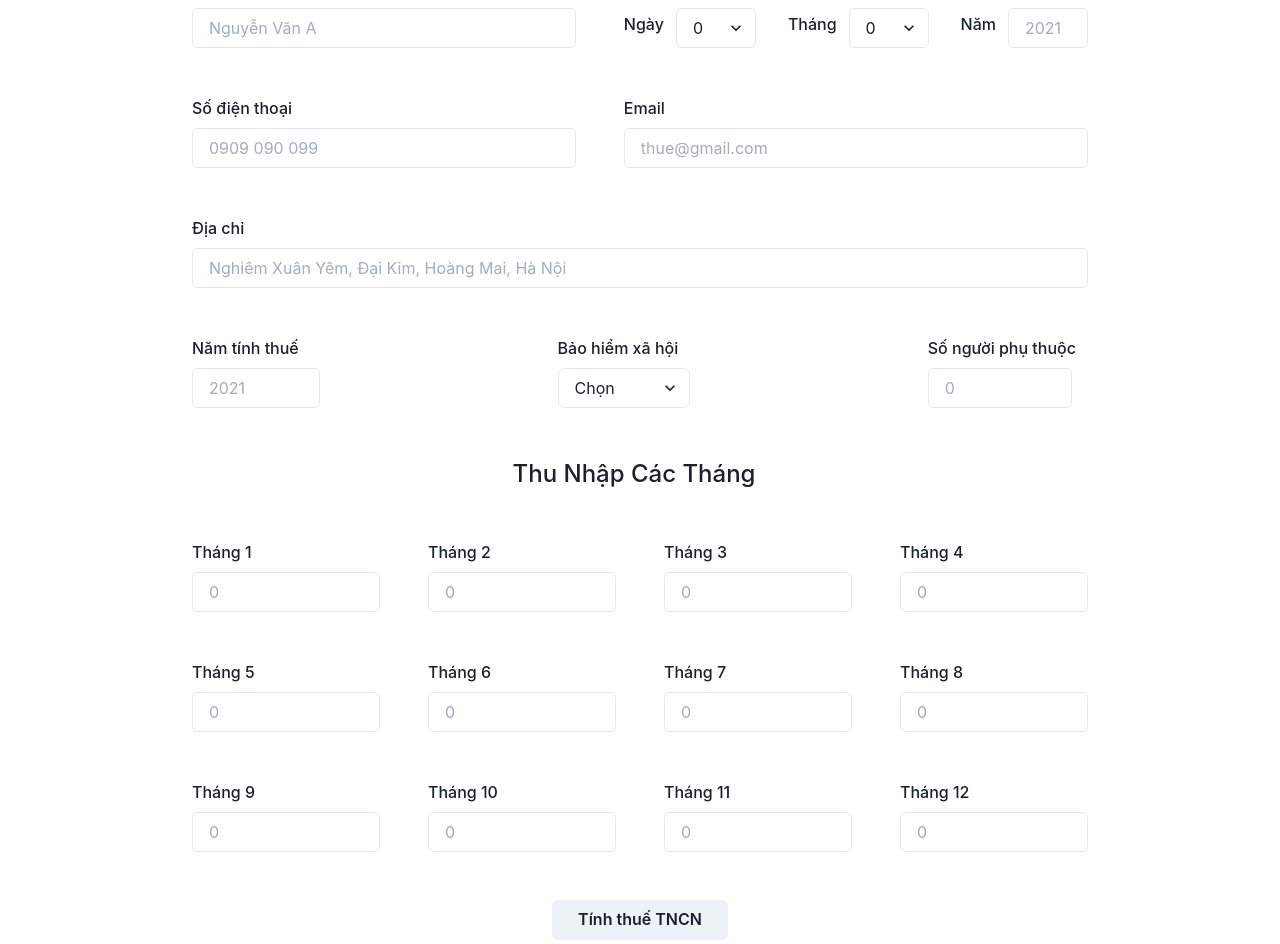
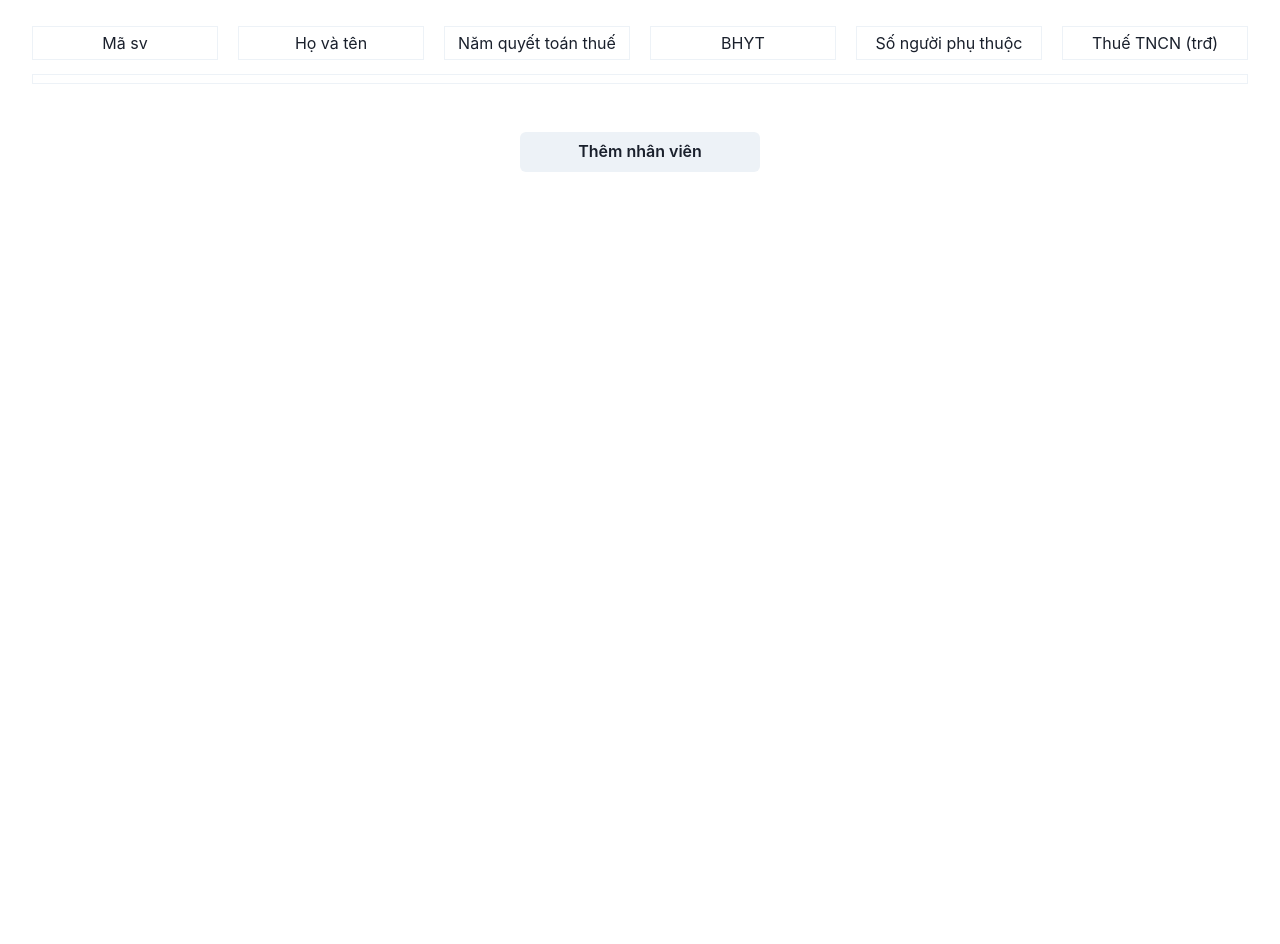
Before and after one commit to Black-Cloud-2301/tax, a React (Create React App) app: page / in a window 1280 px wide. Shown: the part 168-1112 px from the top of the page. After the commit the page ends 800 px from the top, so only its background shows below. Built offline with nearby package versions, Linux system fonts and the light colour scheme.

Commit message:
22/10/2021

```diff
--- a/src/App.js
+++ b/src/App.js
@@ -5,6 +5,7 @@ import OutputField from './outputPage/OutputField';
 import { BrowserRouter as Router, Switch, Route } from 'react-router-dom';
 import SearchField from './outputPage/SearchField';
 import Navbar from './components/Navbar';
+import Home from './home/Home';
 
 function App() {
   return (
@@ -12,9 +13,10 @@ function App() {
       <Router>
         <Navbar />
         <Switch>
-          <Route exact path="/" component={InputField} />
-          <Route exact path="/output" component={OutputField} />
-          <Route exact path="/search" component={SearchField} />
+          <Route exact path="/"><Home/></Route>
+          <Route  path="/input" component={InputField} />
+          <Route  path="/output/:id" component={OutputField} />
+          <Route  path="/search" component={SearchField} />
         </Switch>
       </Router>
     </ChakraProvider>
--- a/src/components/Navbar.js
+++ b/src/components/Navbar.js
@@ -17,7 +17,7 @@ import {
 } from '@chakra-ui/react';
 import { HamburgerIcon, CloseIcon } from '@chakra-ui/icons';
 
-const Links = ['Tính Thuế', 'Tìm Kiếm'];
+const Links = ['Trang chủ','Thêm nhân viên', 'Tìm Kiếm'];
 
 const NavLink = ({ children }) => (
   <Link
@@ -75,9 +75,21 @@ export default function Navbar() {
                   textDecoration: 'none',
                   bg: useColorModeValue('gray.200', 'gray.700'),
                 }}
-                href="search"
+                href="/input"
               >
                 {Links[1]}
+              </Link>
+              <Link
+                px={2}
+                py={1}
+                rounded={'md'}
+                _hover={{
+                  textDecoration: 'none',
+                  bg: useColorModeValue('gray.200', 'gray.700'),
+                }}
+                href="/search"
+              >
+                {Links[2]}
               </Link>
             </HStack>
           </HStack>
--- /dev/null
+++ b/src/context.js
@@ -0,0 +1,62 @@
+import React,{useContext,useState,useEffect} from 'react'
+
+const AppContext = React.createContext();
+
+let employeeDefault = {
+  id:'',
+  name: '',
+  day: 1,
+  month: 1,
+  year: 2021,
+  phone: '',
+  email: '',
+  address: '',
+  taxYear: 2021,
+  bhxh: false,
+  dependent: 0,
+  valueMonth1: 0,
+  valueMonth2: 0,
+  valueMonth3: 0,
+  valueMonth4: 0,
+  valueMonth5: 0,
+  valueMonth6: 0,
+  valueMonth7: 0,
+  valueMonth8: 0,
+  valueMonth9: 0,
+  valueMonth10: 0,
+  valueMonth11: 0,
+  valueMonth12: 0,
+};
+
+const getLocal = () => {
+  const data = localStorage.getItem('employees');
+  return data? JSON.parse(data) : [];
+}
+
+const AppProvider = ({children}) => {
+    const [employee,setEmployee] = useState(employeeDefault);
+    const [isAdd,setIsAdd] = useState(false)
+    const [listEmploy,setListEmploy] = useState(getLocal());
+
+    const handleAddEmployee = () => {
+        setListEmploy([...listEmploy,employee])
+        setEmployee(employeeDefault);
+        setIsAdd(!isAdd)
+
+    }
+    useEffect(() => {
+        localStorage.setItem('employees', JSON.stringify(listEmploy))
+    },[isAdd])
+
+    return <AppContext.Provider
+        value={{
+            setEmployee,employee,handleAddEmployee,listEmploy
+        }}>
+    {children}</AppContext.Provider>
+}
+
+export const useGlobalContext = () => {
+    return useContext(AppContext);
+}
+
+export {AppContext,AppProvider}
--- /dev/null
+++ b/src/handleTaxTNCN/handleTax.js
@@ -0,0 +1,84 @@
+let data = {
+  name: '',
+  day: 1,
+  month: 1,
+  year: 2021,
+  phone: '',
+  email: '',
+  address: '',
+  taxYear: 2021,
+  bhxh: false,
+  dependent: 0,
+  valueMonth1: 0,
+  valueMonth2: 0,
+  valueMonth3: 0,
+  valueMonth4: 0,
+  valueMonth5: 0,
+  valueMonth6: 0,
+  valueMonth7: 0,
+  valueMonth8: 0,
+  valueMonth9: 0,
+  valueMonth10: 0,
+  valueMonth11: 0,
+  valueMonth12: 0,
+};
+export  const realTax = (data) => {
+    if (data.taxYear >= 2021) {
+      let result =
+        data.valueMonth1 +
+        data.valueMonth2 +
+        data.valueMonth3 +
+        data.valueMonth4 +
+        data.valueMonth5 +
+        data.valueMonth6 +
+        data.valueMonth7 +
+        data.valueMonth8 +
+        data.valueMonth9 +
+        data.valueMonth10 +
+        data.valueMonth11 +
+        data.valueMonth12;
+
+      result =
+        result -
+        (data.bhxh === 'true' ? result * 0.08 : 0) -
+        data.dependent * 4.4 * 12 -
+        132;
+      if (result <= 0) return 0;
+      else if (result <= 60) return result * 0.05;
+      else if (result <= 120) return result * 0.1 - 3;
+      else if (result <= 216) return result * 0.15 - 9;
+      else if (result <= 384) return result * 0.2 - 23.4;
+      else if (result <= 624) return result * 0.25 - 57;
+      else if (result <= 960) return result * 0.3 - 117;
+      else return result * 0.35 - 217.8;
+    } else {
+      let result =
+        parseInt(data.valueMonth1) +
+        data.valueMonth2 +
+        data.valueMonth3 +
+        data.valueMonth4 +
+        data.valueMonth5 +
+        data.valueMonth6 +
+        data.valueMonth7 +
+        data.valueMonth8 +
+        data.valueMonth9 +
+        data.valueMonth10 +
+        data.valueMonth11 +
+        data.valueMonth12;
+
+      result =
+        result -
+        (data.bhxh === 'true' ? result * 0.08 : 0) -
+        data.dependent * 4.4 * 12 -
+        108;
+
+      if (result <= 0) return 0;
+      else if (result <= 60) return result * 0.05;
+      else if (result <= 120) return result * 0.1 - 3;
+      else if (result <= 216) return result * 0.15 - 9;
+      else if (result <= 384) return result * 0.2 - 23.4;
+      else if (result <= 624) return result * 0.25 - 57;
+      else if (result <= 960) return result * 0.3 - 117;
+      else return result * 0.35 - 217.8;
+    }
+}
--- /dev/null
+++ b/src/home/Home.js
@@ -0,0 +1,56 @@
+import { Box, Flex, Grid,Button } from '@chakra-ui/react'
+import React from 'react'
+import { Link } from 'react-router-dom'
+import { useGlobalContext } from '../context'
+import { realTax } from '../handleTaxTNCN/handleTax';
+
+
+const Home = () => {
+    const {listEmploy} = useGlobalContext();
+    console.log(listEmploy);
+
+    return (
+        <>
+            <Flex margin="32px 0 " fontSize="44px" align="center" justify="center" w="100%">Thông tin nhân viên trong công ty</Flex>
+
+            <Grid  templateColumns="repeat(6,1fr)" gap={5} w="95%" mx="auto" marginBottom="14px">
+                <Flex border="1px solid #EDF2F7" padding="4px 0px" align="center" justify="center" w="100%" h="100%" bg="white">Mã sv</Flex>
+                <Flex border="1px solid #EDF2F7" padding="4px 0px" align="center" justify="center" w="100%" h="100%" bg="white">Họ và tên</Flex>
+                <Flex border="1px solid #EDF2F7" padding="4px 0px" align="center" justify="center" w="100%" h="100%" bg="white">Năm quyết toán thuế</Flex>
+                <Flex border="1px solid #EDF2F7" padding="4px 0px" align="center" justify="center" w="100%" h="100%" bg="white">BHYT</Flex>
+                <Flex border="1px solid #EDF2F7" padding="4px 0px" align="center" justify="center" w="100%" h="100%" bg="white">Số người phụ thuộc</Flex>
+                <Flex border="1px solid #EDF2F7" padding="4px 0px" align="center" justify="center" w="100%" h="100%" bg="white">Thuế TNCN (trđ)</Flex>
+            </Grid>
+            <Box border="1px solid #EDF2F7" w="95%" mx="auto" paddingTop="8px">
+
+                {listEmploy.map((employee) => {
+                    const {id,name,taxYear,bhxh,dependent} = employee;
+                    const realTNCN = realTax(employee).toFixed(2);
+                    console.log(realTax(employee))
+                    return(
+                        <Link to={`/output/${id}`} >
+                            <Grid key={id} cursor="pointer" templateColumns="repeat(6,1fr)" gap={5} w="100%" mx="auto"  borderBottom="1px solid #EDF2F7" paddingBottom="8px">
+                                <Flex  padding="4px 0px" align="center" justify="center" w="100%" h="100%" bg="white">{id}</Flex>
+                                <Flex  padding="4px 0px" align="center" justify="center" w="100%" h="100%" bg="white">{name}</Flex>
+                                <Flex  padding="4px 0px" align="center" justify="center" w="100%" h="100%" bg="white">{taxYear}</Flex>
+                                <Flex  padding="4px 0px" align="center" justify="center" w="100%" h="100%" bg="white">{Boolean(bhxh)?'Có':'Không'}</Flex>
+                                <Flex  padding="4px 0px" align="center" justify="center" w="100%" h="100%" bg="white">{dependent}</Flex>
+                                <Flex  padding="4px 0px" align="center" justify="center" w="100%" h="100%" bg="white">{realTNCN}</Flex>
+                            </Grid>
+                        </Link>
+                    )
+                })}
+
+            </Box>
+            <Box textAlign="center">
+          <Link to="/input">
+            <Button my={12} w={60}>
+              Thêm nhân viên
+            </Button>
+          </Link>
+        </Box>
+        </>
+    )
+}
+
+export default Home
--- a/src/index.js
+++ b/src/index.js
@@ -1,10 +1,13 @@
 import React, { StrictMode } from 'react';
 import ReactDOM from 'react-dom';
 import App from './App';
+import {AppProvider} from './context';
 
 ReactDOM.render(
   <StrictMode>
-    <App />
+    <AppProvider>
+      <App />
+    </AppProvider>
   </StrictMode>,
   document.getElementById('root')
 );
--- a/src/inputPage/InputField.js
+++ b/src/inputPage/InputField.js
@@ -1,4 +1,4 @@
-import React from 'react';
+import React,{useState,useEffect} from 'react';
 import {
   Input,
   FormLabel,
@@ -11,19 +11,38 @@ import {
 } from '@chakra-ui/react';
 import { Link } from 'react-router-dom';
 import { data } from '../data/tempData';
+import { useGlobalContext } from '../context';
+
+
 
 const InputField = () => {
+  const {setEmployee,employee,handleAddEmployee,listEmploy} = useGlobalContext();
+
+
+
+
+
+
   return (
     <>
       <Box w="70%" mx="auto">
-        <Grid mt={20} templateColumns="repeat(2,1fr)" gap={12}>
+        <Grid mt={20} templateColumns="repeat(3,1fr)" gap={12}>
+         <GridItem>
+            <FormLabel> Mã nhân viên </FormLabel>
+            <Input
+              placeholder="0001"
+              w="30"
+              errorBorderColor="red.300"
+              onChange={(e) => setEmployee({...employee,id: e.target.value })}
+            />
+          </GridItem>
           <GridItem>
             <FormLabel> Họ và Tên </FormLabel>
             <Input
               placeholder="Nguyễn Văn A"
               size="md"
               errorBorderColor="red.300"
-              onChange={e => (data.name = e.target.value)}
+              onChange={(e) => setEmployee({...employee,name: e.target.value })}
             />
           </GridItem>
           <GridItem>
@@ -33,7 +52,8 @@ const InputField = () => {
               <Select
                 w={20}
                 placeholder="0"
-                onChange={e => (data.day = e.target.value)}
+              onChange={(e) => setEmployee({...employee,day: e.target.value })}
+
               >
                 <option>1</option>
                 <option>2</option>
@@ -72,7 +92,8 @@ const InputField = () => {
                 w={20}
                 selected="selected"
                 placeholder="0"
-                onChange={e => (data.month = e.target.value)}
+                onChange={(e) => setEmployee({...employee,month: e.target.value })}
+
               >
                 <option>1</option>
                 <option>2</option>
@@ -92,17 +113,22 @@ const InputField = () => {
                 placeholder="2021"
                 w={20}
                 size="md"
-                onChange={e => (data.year = e.target.value)}
+                onChange={(e) => setEmployee({...employee,year: e.target.value })}
+
               />
             </Flex>
           </GridItem>
+        </Grid>
+        <Grid mt={20} templateColumns="repeat(2,1fr)" gap={12}>
+
           <GridItem>
             <FormLabel> Số điện thoại </FormLabel>
             <Input
               type="tel"
               placeholder="0909 090 099"
               size="md"
-              onChange={e => (data.phone = e.target.value)}
+              onChange={(e) => setEmployee({...employee,phone: e.target.value })}
+
             />
           </GridItem>
           <GridItem>
@@ -111,7 +137,8 @@ const InputField = () => {
               type="email"
               placeholder="thue@gmail.com"
               size="md"
-              onChange={e => (data.email = e.target.value)}
+              onChange={(e) => setEmployee({...employee,email: e.target.value })}
+
             />
           </GridItem>
           <GridItem colSpan={2}>
@@ -120,7 +147,8 @@ const InputField = () => {
               type="text"
               placeholder="Nghiêm Xuân Yêm, Đại Kim, Hoàng Mai, Hà Nội "
               size="md"
-              onChange={e => (data.address = e.target.value)}
+              onChange={(e) => setEmployee({...employee,address: e.target.value })}
+
             />
           </GridItem>
           <GridItem colSpan={2}>
@@ -132,7 +160,7 @@ const InputField = () => {
                   placeholder="2021"
                   size="md"
                   w={32}
-                  onChange={e => (data.taxYear = parseInt(e.target.value))}
+                  onChange={e => setEmployee({...employee,taxYear: parseInt(e.target.value)})}
                 />
               </Box>
               <Box>
@@ -141,7 +169,7 @@ const InputField = () => {
                   type="text"
                   size="md"
                   placeholder="Chọn"
-                  onChange={e => (data.bhxh = e.target.value)}
+                  onChange={e => setEmployee({...employee,bhxh : Boolean(e.target.option)})}
                 >
                   <option value={true}>Có</option>
                   <option value={false}>Không</option>
@@ -154,7 +182,7 @@ const InputField = () => {
                   placeholder="0"
                   size="md"
                   w={36}
-                  onChange={e => (data.dependent = parseInt(e.target.value))}
+                  onChange={e => setEmployee({...employee,dependent : parseInt(e.target.value)})}
                 />
               </Box>
             </Flex>
@@ -169,7 +197,7 @@ const InputField = () => {
             <Input
               placeholder="0"
               size="md"
-              onChange={e => (data.valueMonth1 = parseFloat(e.target.value))}
+              onChange={e => setEmployee({...employee,valueMonth1 :parseFloat(e.target.value)})}
             />
           </GridItem>
           <GridItem>
@@ -177,7 +205,8 @@ const InputField = () => {
             <Input
               placeholder="0"
               size="md"
-              onChange={e => (data.valueMonth2 = parseFloat(e.target.value))}
+              onChange={e => setEmployee({...employee,valueMonth2 :parseFloat(e.target.value)})}
+
             />
           </GridItem>
           <GridItem>
@@ -185,7 +214,8 @@ const InputField = () => {
             <Input
               placeholder="0"
               size="md"
-              onChange={e => (data.valueMonth3 = parseFloat(e.target.value))}
+              onChange={e => setEmployee({...employee,valueMonth3 :parseFloat(e.target.value)})}
+
             />
           </GridItem>
           <GridItem>
@@ -193,7 +223,8 @@ const InputField = () => {
             <Input
               placeholder="0"
               size="md"
-              onChange={e => (data.valueMonth4 = parseFloat(e.target.value))}
+              onChange={e => setEmployee({...employee,valueMonth4 :parseFloat(e.target.value)})}
+
             />
           </GridItem>
           <GridItem>
@@ -201,7 +232,8 @@ const InputField = () => {
             <Input
               placeholder="0"
               size="md"
-              onChange={e => (data.valueMonth5 = parseFloat(e.target.value))}
+              onChange={e => setEmployee({...employee,valueMonth5 :parseFloat(e.target.value)})}
+
             />
           </GridItem>
           <GridItem>
@@ -209,7 +241,8 @@ const InputField = () => {
             <Input
               placeholder="0"
               size="md"
-              onChange={e => (data.valueMonth6 = parseFloat(e.target.value))}
+              onChange={e => setEmployee({...employee,valueMonth6 :parseFloat(e.target.value)})}
+
             />
           </GridItem>
           <GridItem>
@@ -217,7 +250,8 @@ const InputField = () => {
             <Input
               placeholder="0"
               size="md"
-              onChange={e => (data.valueMonth7 = parseFloat(e.target.value))}
+              onChange={e => setEmployee({...employee,valueMonth7 :parseFloat(e.target.value)})}
+
             />
           </GridItem>
           <GridItem>
@@ -225,7 +259,8 @@ const InputField = () => {
             <Input
               placeholder="0"
               size="md"
-              onChange={e => (data.valueMonth8 = parseFloat(e.target.value))}
+              onChange={e => setEmployee({...employee,valueMonth8 :parseFloat(e.target.value)})}
+
             />
           </GridItem>
           <GridItem>
@@ -233,7 +268,8 @@ const InputField = () => {
             <Input
               placeholder="0"
               size="md"
-              onChange={e => (data.valueMonth9 = parseFloat(e.target.value))}
+              onChange={e => setEmployee({...employee,valueMonth9 :parseFloat(e.target.value)})}
+
             />
           </GridItem>
           <GridItem>
@@ -241,7 +277,8 @@ const InputField = () => {
             <Input
               placeholder="0"
               size="md"
-              onChange={e => (data.valueMonth10 = parseFloat(e.target.value))}
+              onChange={e => setEmployee({...employee,valueMonth10 :parseFloat(e.target.value)})}
+
             />
           </GridItem>
           <GridItem>
@@ -249,7 +286,8 @@ const InputField = () => {
             <Input
               placeholder="0"
               size="md"
-              onChange={e => (data.valueMonth11 = parseFloat(e.target.value))}
+              onChange={e => setEmployee({...employee,valueMonth11 :parseFloat(e.target.value)})}
+
             />
           </GridItem>
           <GridItem>
@@ -257,14 +295,15 @@ const InputField = () => {
             <Input
               placeholder="0"
               size="md"
-              onChange={e => (data.valueMonth12 = parseFloat(e.target.value))}
+              onChange={e => setEmployee({...employee,valueMonth12 :parseFloat(e.target.value)})}
+
             />
           </GridItem>
         </Grid>
         <Box textAlign="center">
-          <Link to="/output">
-            <Button my={12} w={44}>
-              Tính thuế TNCN
+          <Link to="/">
+            <Button my={12} w={60} onClick={handleAddEmployee}>
+              Nhập thông tin nhân viên
             </Button>
           </Link>
         </Box>
--- a/src/outputPage/OutputField.js
+++ b/src/outputPage/OutputField.js
@@ -12,40 +12,46 @@ import {
   Flex,
   Button,
 } from '@chakra-ui/react';
-import { Link } from 'react-router-dom';
-import { data } from '../data/tempData';
+import { Link,useParams } from 'react-router-dom';
+// import { data } from '../data/tempData';
 import { noteData } from '../database/configFirebase';
+import { useGlobalContext } from '../context';
 
 //thêm dữ liệu vào firebase
-const addData = () => {
-  var dataAdd = {};
-  dataAdd.name = data.name;
-  dataAdd.email = data.email;
-  dataAdd.address = data.address;
-  dataAdd.phone = data.phone;
-  dataAdd.day = data.day;
-  dataAdd.month = data.month;
-  dataAdd.year = data.year;
-  dataAdd.taxYear = data.taxYear;
-  dataAdd.dependent = data.dependent;
-  dataAdd.bhxh = data.bhxh;
-  dataAdd.valueMonth1 = data.valueMonth1;
-  dataAdd.valueMonth2 = data.valueMonth2;
-  dataAdd.valueMonth3 = data.valueMonth3;
-  dataAdd.valueMonth4 = data.valueMonth4;
-  dataAdd.valueMonth5 = data.valueMonth5;
-  dataAdd.valueMonth6 = data.valueMonth6;
-  dataAdd.valueMonth7 = data.valueMonth7;
-  dataAdd.valueMonth8 = data.valueMonth8;
-  dataAdd.valueMonth9 = data.valueMonth9;
-  dataAdd.valueMonth10 = data.valueMonth10;
-  dataAdd.valueMonth11 = data.valueMonth11;
-  dataAdd.valueMonth12 = data.valueMonth12;
-  //console.log(dataAdd);
-  noteData.push(dataAdd);
-};
+// const addData = () => {
+//   var dataAdd = {};
+//   dataAdd.name = data.name;
+//   dataAdd.email = data.email;
+//   dataAdd.address = data.address;
+//   dataAdd.phone = data.phone;
+//   dataAdd.day = data.day;
+//   dataAdd.month = data.month;
+//   dataAdd.year = data.year;
+//   dataAdd.taxYear = data.taxYear;
+//   dataAdd.dependent = data.dependent;
+//   dataAdd.bhxh = data.bhxh;
+//   dataAdd.valueMonth1 = data.valueMonth1;
+//   dataAdd.valueMonth2 = data.valueMonth2;
+//   dataAdd.valueMonth3 = data.valueMonth3;
+//   dataAdd.valueMonth4 = data.valueMonth4;
+//   dataAdd.valueMonth5 = data.valueMonth5;
+//   dataAdd.valueMonth6 = data.valueMonth6;
+//   dataAdd.valueMonth7 = data.valueMonth7;
+//   dataAdd.valueMonth8 = data.valueMonth8;
+//   dataAdd.valueMonth9 = data.valueMonth9;
+//   dataAdd.valueMonth10 = data.valueMonth10;
+//   dataAdd.valueMonth11 = data.valueMonth11;
+//   dataAdd.valueMonth12 = data.valueMonth12;
+//   //console.log(dataAdd);
+//   noteData.push(dataAdd);
+// };
 
 const OutputField = () => {
+  const {id} = useParams();
+  console.log(id);
+  const {listEmploy} = useGlobalContext();
+
+  const data = listEmploy.find((item) => item.id === id)
   const oneMonthTax = income => {
     if (data.taxYear >= 2021) {
       let result =
@@ -81,7 +87,7 @@ const OutputField = () => {
       return result;
     }
   };
-
+  //thuế thực tế
   const realTax = () => {
     if (data.taxYear >= 2021) {
       let result =
@@ -142,7 +148,7 @@ const OutputField = () => {
       else return result * 0.35 - 217.8;
     }
   };
-
+  //thuế tạm thu
   const tempTax = () => {
     const result =
       oneMonthTax(data.valueMonth1) +
@@ -160,21 +166,22 @@ const OutputField = () => {
     return result.toFixed(2);
   };
 
-  addData();
+  // addData();
 
   return (
     <Box bg="gray.200" p={20}>
       <Box mx="auto">
-        <Flex mb={20}>
+        <Flex mb={20} justify="space-center">
+          <Flex w="50%"  justify='center'>
             <Box>
-            <Text mb={4}>Họ và Tên:</Text>
+              <Text mb={4}>Mã nhân viên:</Text>
               <Text mb={4}>Ngày tháng năm sinh:</Text>
               <Text mb={4}>Số điện thoại:</Text>
               <Text mb={4}>Email:</Text>
               <Text mb={4}>Địa chỉ: </Text>
             </Box>
             <Box ml={12}>
-            <Text mb={4}>{data.name}</Text>
+              <Text mb={4}>{data.id}</Text>
               <Text mb={4}>
                 {data.day}/{data.month}/{data.year}
               </Text>
@@ -182,6 +189,25 @@ const OutputField = () => {
               <Text mb={4}>{data.email}</Text>
               <Text mb={4}>{data.address}</Text>
             </Box>
+          </Flex>
+          <Flex w="50%" justify='center'>
+            <Box>
+              <Text mb={4}>Họ và Tên:</Text>
+              <Text mb={4}>Năm tính thuế</Text>
+              <Text mb={4}>BHXH:</Text>
+              <Text mb={4}>Số người phụ thuộc:</Text>
+
+            </Box>
+            <Box ml={12}>
+              <Text mb={4}>{data.name}</Text>
+              <Text mb={4}>
+                {data.taxYear}
+              </Text>
+              <Text mb={4}>{data.bhxh?'Có':'Không'}</Text>
+              <Text mb={4}>{data.dependent}</Text>
+
+            </Box>
+          </Flex>
         </Flex>
         <Table
           variant="simple"
@@ -294,7 +320,7 @@ const OutputField = () => {
             bg="white"
             _hover={{ background: 'blue.500', color: 'white' }}
           >
-            Về Trang Input
+            Về trang chủ
           </Button>
         </Link>
       </Box>
```
Also changed, not shown: 2 other files (tests, documents, lock files or other folders). Lines whose indentation alone changed are shown as unchanged.
